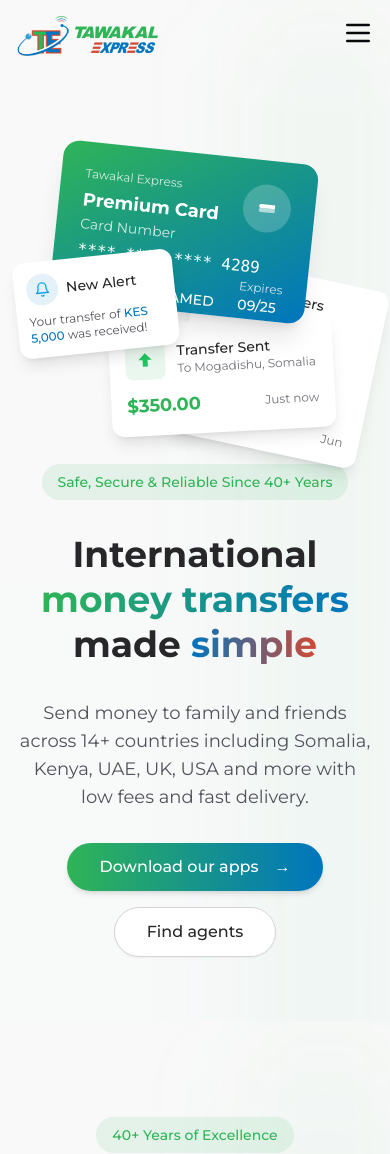
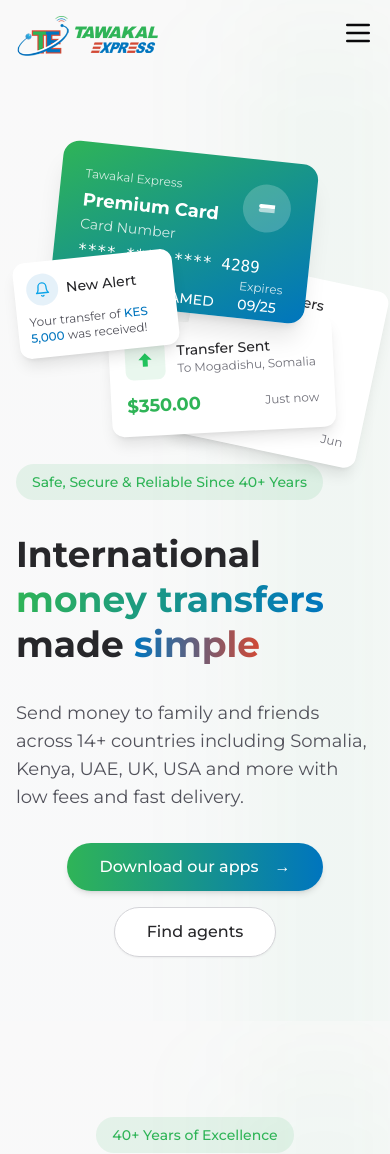
Before and after one commit to kelvinguchu/tawakal, a Next.js app: page / in a window 390 px wide. Shown: the top 1154 px of the page. Built offline with nearby package versions, Linux system fonts and the light colour scheme.

Commit message:
Adjust Hero section text alignment and button positioning
- Remove unnecessary text-center class from main content div
- Add text-center class to button container for consistent mobile layout
- Fine-tune vertical positioning of hero section elements

```diff
--- a/components/home/hero.tsx
+++ b/components/home/hero.tsx
@@ -8,7 +8,7 @@
     <div className='relative overflow-hidden py-16 px-4 md:px-8 lg:px-16 max-w-7xl mx-auto'>
       <div className='flex flex-col-reverse lg:grid lg:grid-cols-2 gap-12 items-center'>
         {/* Left side content */}
-        <div className='space-y-8 z-10 text-center lg:text-left -mt-24 lg:mt-0 '>
+        <div className='space-y-8 z-10 -mt-24 lg:mt-0 '>
           <div className='inline-block px-4 py-2 bg-tawakal-green/10 rounded-full'>
             <p className='text-tawakal-green font-medium text-sm'>
               Safe, Secure & Reliable Since 40+ Years
@@ -28,7 +28,7 @@
             delivery.
           </p>
 
-          <div className='flex flex-col sm:flex-row gap-4'>
+          <div className='flex flex-col sm:flex-row gap-4 text-center lg:text-left'>
             <Link href='#products'>
               <Button className='bg-gradient-to-r from-tawakal-green to-tawakal-blue hover:from-tawakal-blue hover:to-tawakal-green text-white rounded-full px-8 py-6 text-base shadow-md hover:shadow-lg transition-all duration-300'>
                 Download our apps <span className='ml-2'>→</span>
```
